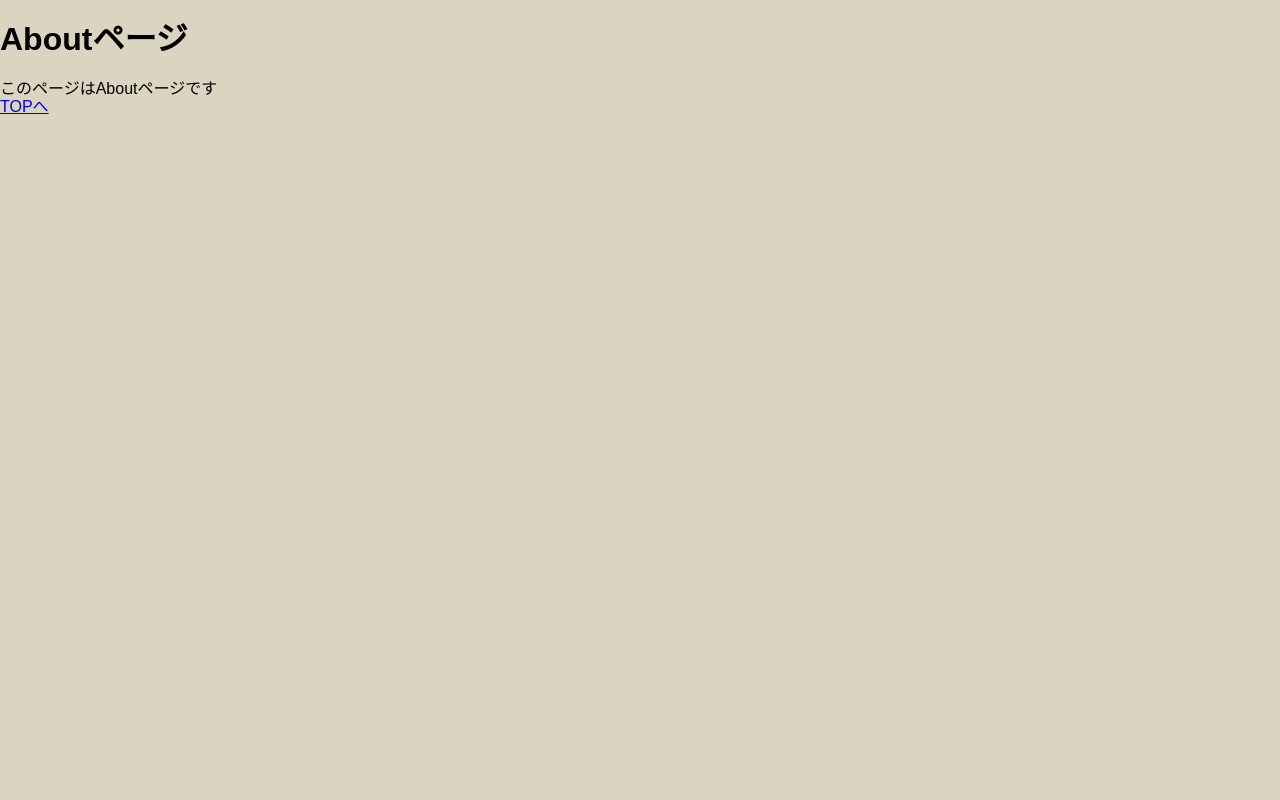
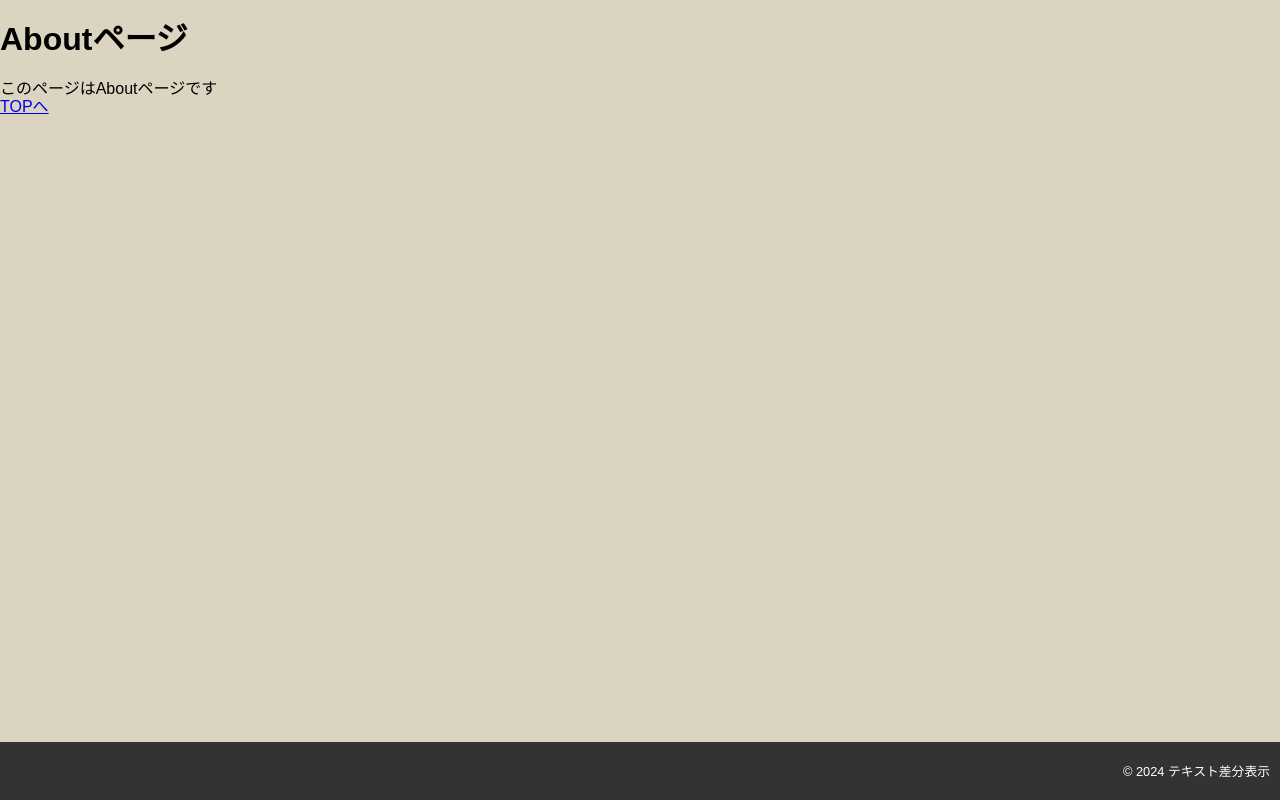
Before and after one commit to mikan-mikan/diff-app, a Nuxt app: page /about in a window 1280 px wide. Built offline with nearby package versions, Linux system fonts and the light colour scheme.

Commit message:
LayoutとFooterコンポーネント作成

```diff
--- a/app.vue
+++ b/app.vue
@@ -1,5 +1,10 @@
 <template>
-  <div>
-    <NuxtPage />
-  </div>
+  <NuxtLayout>
+    <div>
+      <NuxtPage />
+    </div>
+  </NuxtLayout>
 </template>
+
+<script setup type="ts">
+</script>
--- /dev/null
+++ b/components/organisms/Footer.vue
@@ -0,0 +1,17 @@
+<template>
+  <footer>
+    <div class="footer">
+      <small>&copy; 2024 テキスト差分表示</small>
+    </div>
+  </footer>
+</template>
+
+<style scoped>
+.footer {
+  padding: 2rem 1rem;
+  text-align: end;
+  background-color: var(--color-black);
+  color: var(--color-white);
+  font-size: 1.6rem;
+}
+</style>
--- /dev/null
+++ b/layouts/default.vue
@@ -0,0 +1,24 @@
+<template>
+  <div class="wrap">
+    <div class="inner">
+      <slot></slot>
+    </div>
+    <Footer />
+  </div>
+</template>
+
+<script setup type="ts">
+import Footer from '~/components/organisms/Footer.vue';
+</script>
+
+<style scoped>
+.wrap {
+  display: flex;
+  flex-direction: column;
+  min-height: 100vh;
+  min-height: 100dvh;
+}
+.inner {
+  flex: 1;
+}
+</style>
```
Also changed, not shown: 1 other file (tests, documents, lock files or other folders).
